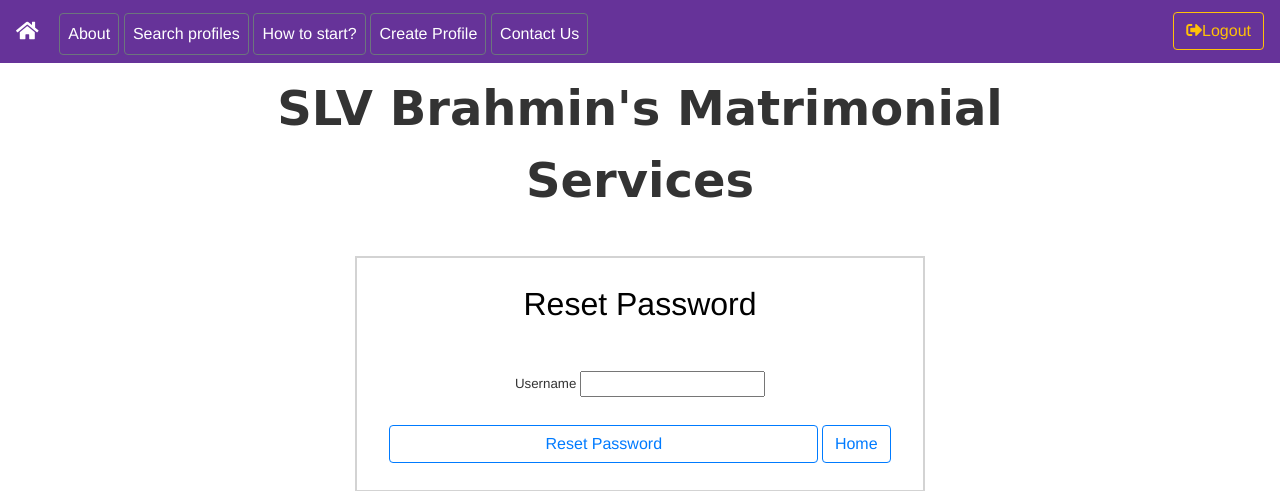
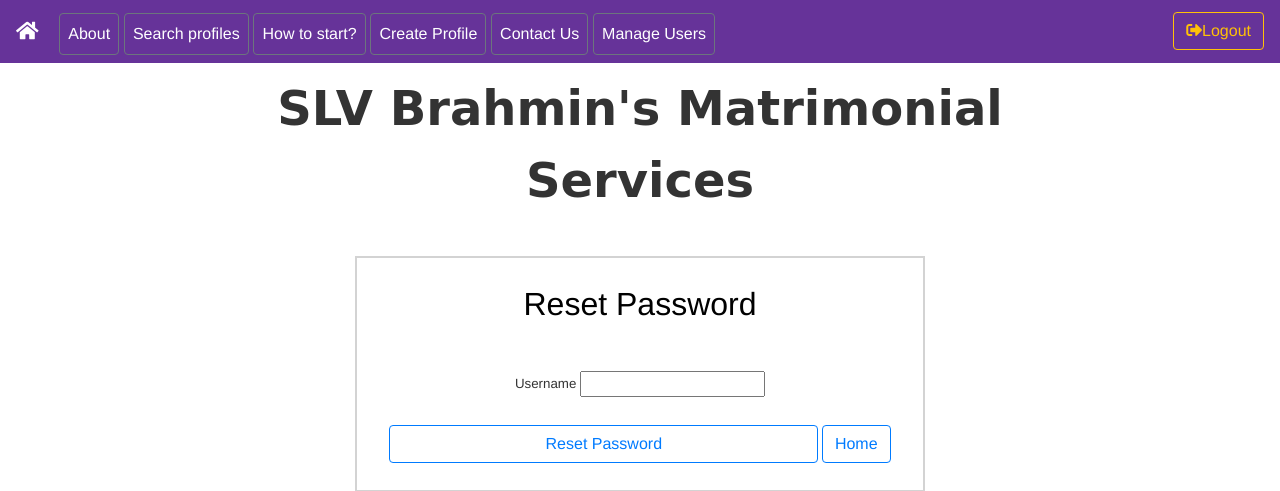
Before and after one commit to dartion/partner, a Django app: page /forgot_password in a window 1280 px wide. Shown: the top 491 px of the page. Run offline with Django 3.2, Linux system fonts and the light colour scheme; the visitor is signed in with stand-in values (Sample User, id 1); some libraries are stand-ins or nearby versions.

Commit message:
add user management button

```diff
--- a/app/templates/generic/layout.html
+++ b/app/templates/generic/layout.html
@@ -55,6 +55,12 @@
         <li class="nav-item active">
         <a class="btn btn-outline-secondary nav-button nav-link" href="{% url 'contact_us' %}">Contact Us <span class="sr-only">(current)</span></a>
       </li>
+        {% if user.is_superuser %}
+            </li>
+                <li class="nav-item active">
+                <a class="btn btn-outline-secondary nav-button nav-link" href="{% url 'admin:index' %}"> Manage Users<span class="sr-only">(current)</span></a>
+                </li>
+        {% endif %}
 
 {#      <li class="nav-item">#}
 {#        <a class="nav-link disabled" href="#" tabindex="-1" aria-disabled="true">Disabled</a>#}
--- a/app/urls.py
+++ b/app/urls.py
@@ -18,6 +18,8 @@ from django.urls import path
 from app.views import index
 
 from app.views.Profile import profile
+from django.contrib import admin
+
 
 urlpatterns = [
     # pathj(r'^login/$', index.login, name='login'),
@@ -74,5 +76,4 @@ urlpatterns = [
     path('ajax_get_all_profile_list', profile.ajax_get_all_profile_list, name="ajax_get_all_profile_list"),
 
 
-
 ]
```
